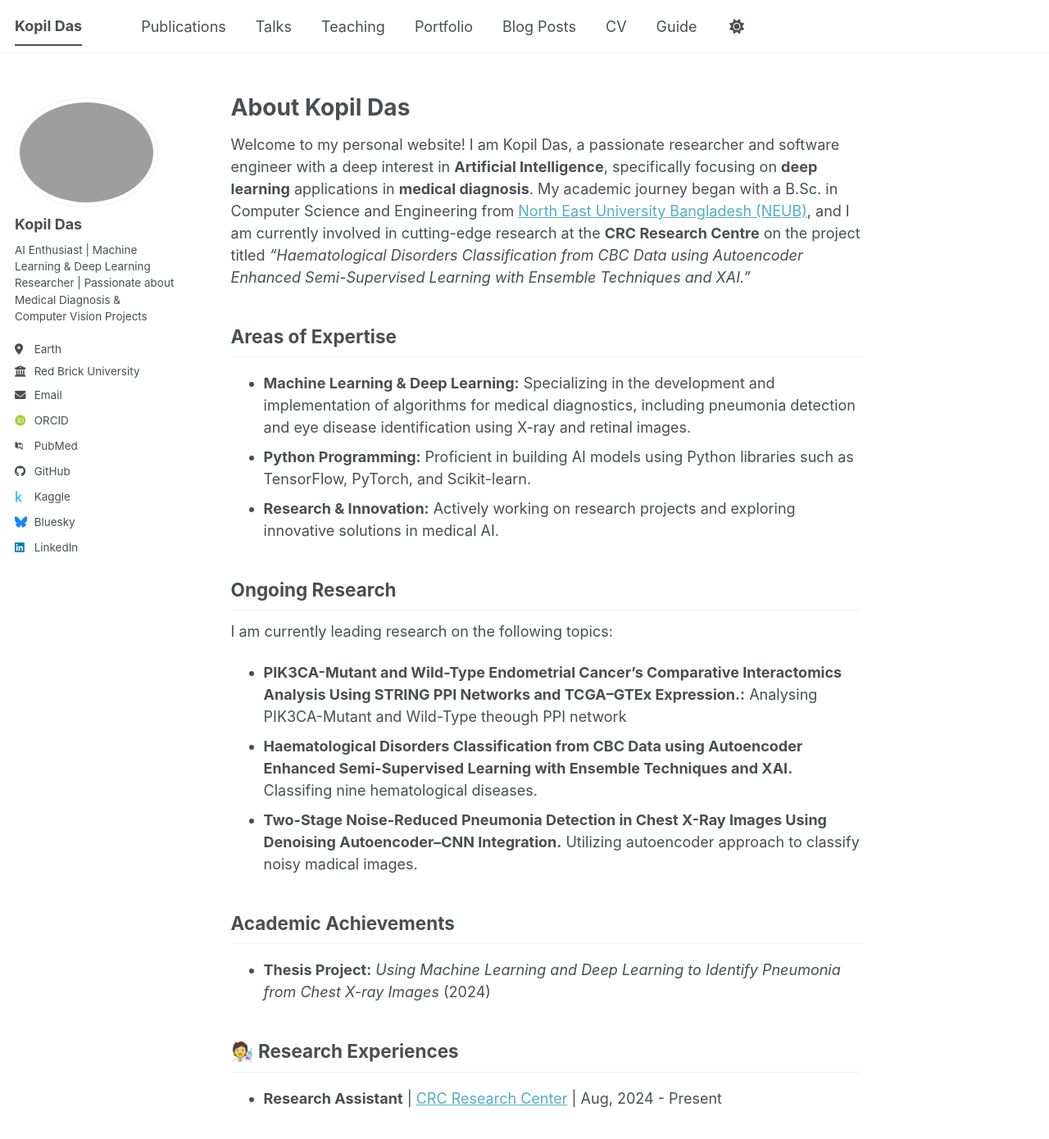
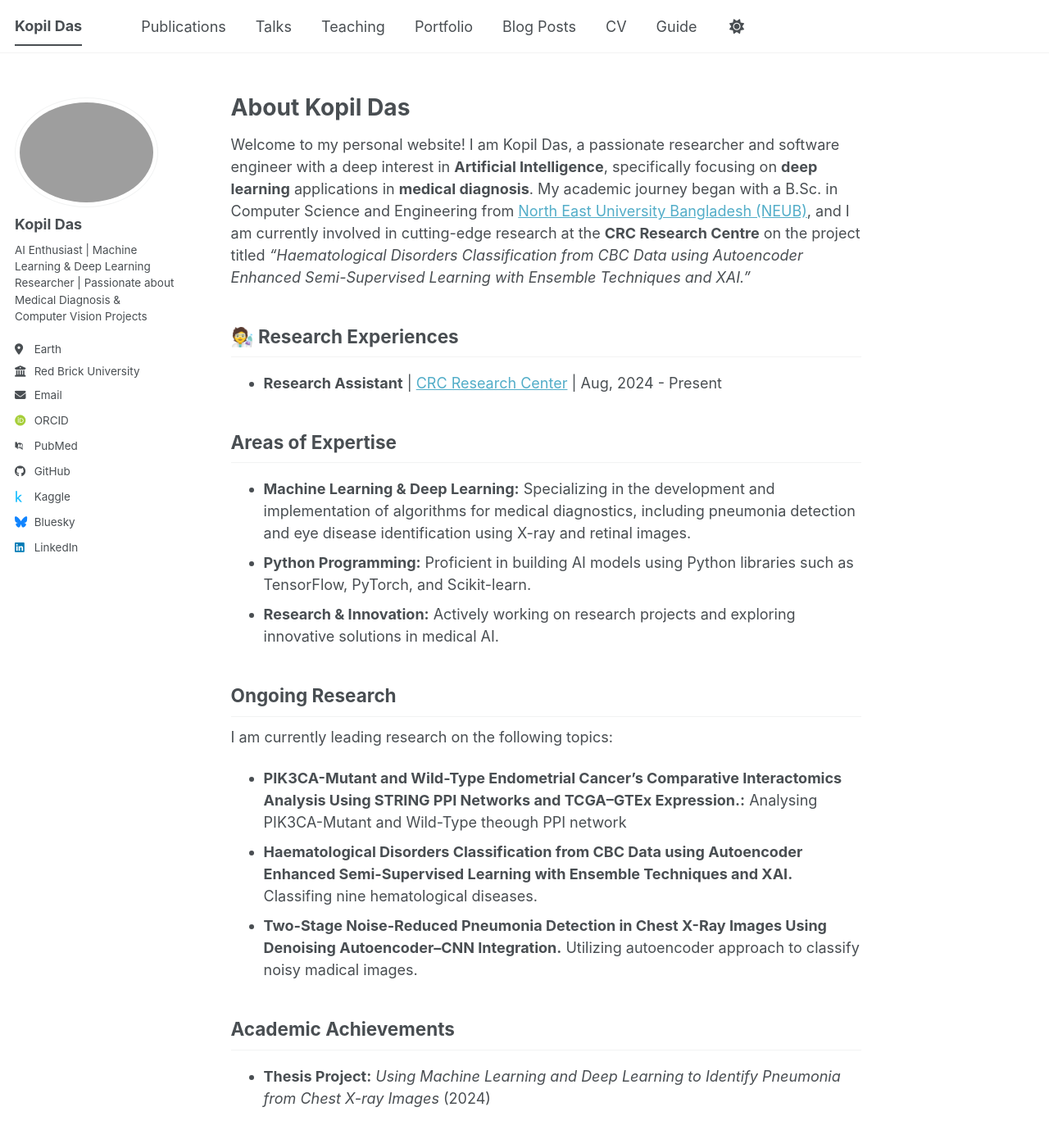
Before and after one commit to kopildas/kopildas.github.io, a Jekyll site: the page built from _pages/about.md, in a window 1280 px wide and 1400 px high. Shown: the top 1390 px of the window at 82% size. Built offline with Jekyll 4.4.1, drawn with Linux system fonts in a browser that asks for light colours; some web fonts are replaced; a script bundle is joined from its source files by our own code; library files that are not in the unit come from our copies; some of the changed lines change nothing that is shown; some of the changed text lies outside the part shown.

Commit message:
fix: data update

```diff
--- a/_pages/about.md
+++ b/_pages/about.md
@@ -16,6 +16,12 @@ keywords: "Kopil Das, AI Researcher, kopildascs, kopildas, kopildas.cs, Medical
 
 Welcome to my personal website! I am Kopil Das, a passionate researcher and software engineer with a deep interest in **Artificial Intelligence**, specifically focusing on **deep learning** applications in **medical diagnosis**. My academic journey began with a B.Sc. in Computer Science and Engineering from [North East University Bangladesh (NEUB)](https://www.neub.edu.bd/), and I am currently involved in cutting-edge research at the **CRC Research Centre** on the project titled *"Haematological Disorders Classification from CBC Data using Autoencoder Enhanced Semi-Supervised Learning with Ensemble Techniques and XAI."*
 
+
+## 🧑‍🔬 Research Experiences
+- **Research Assistant** \| [CRC Research Center](https://bd.linkedin.com/company/consortium2021) \| Aug, 2024 - Present
+
+
+
 ## Areas of Expertise
 - **Machine Learning & Deep Learning:** Specializing in the development and implementation of algorithms for medical diagnostics, including pneumonia detection and eye disease identification using X-ray and retinal images.
 - **Python Programming:** Proficient in building AI models using Python libraries such as TensorFlow, PyTorch, and Scikit-learn.
@@ -31,8 +37,6 @@ I am currently leading research on the following topics:
 ## Academic Achievements
 - **Thesis Project:** *Using Machine Learning and Deep Learning to Identify Pneumonia from Chest X-ray Images* (2024)
 
-## 🧑‍🔬 Research Experiences
-- **Research Assistant** \| [CRC Research Center](https://bd.linkedin.com/company/consortium2021) \| Aug, 2024 - Present
 
 
 ## 👩‍💻 Technical Skills
@@ -49,7 +53,7 @@ I am currently leading research on the following topics:
 
 ## Get in Touch
 I am always eager to collaborate on research projects, exchange ideas, and learn from others. Feel free to reach out to me through the following channels:
-- **Email:** [mutalib.cs[at]gmail.com](mailto:kopildas.cs@gmail.com)
+- **Email:** [kopildas.cs@gmail.com](mailto:kopildas.cs@gmail.com)
 - **LinkedIn:** [Kopil Das](https://www.linkedin.com/in/kopildas)
 - **GitHub:** [Kopil Das](https://github.com/kopildas)
 
```
